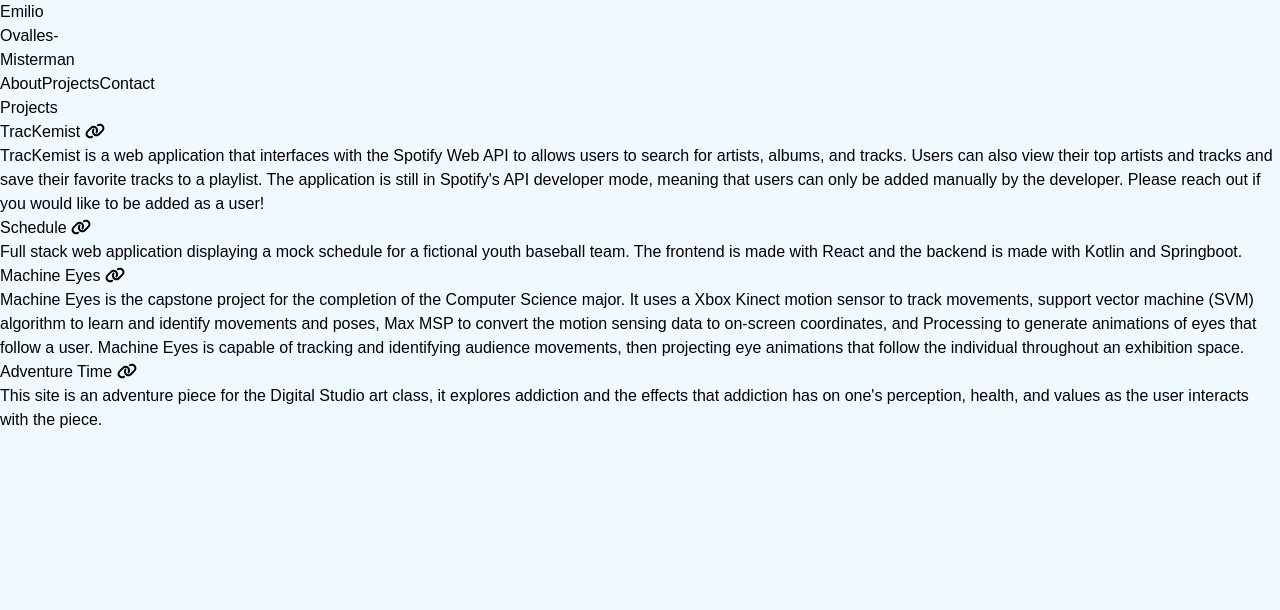
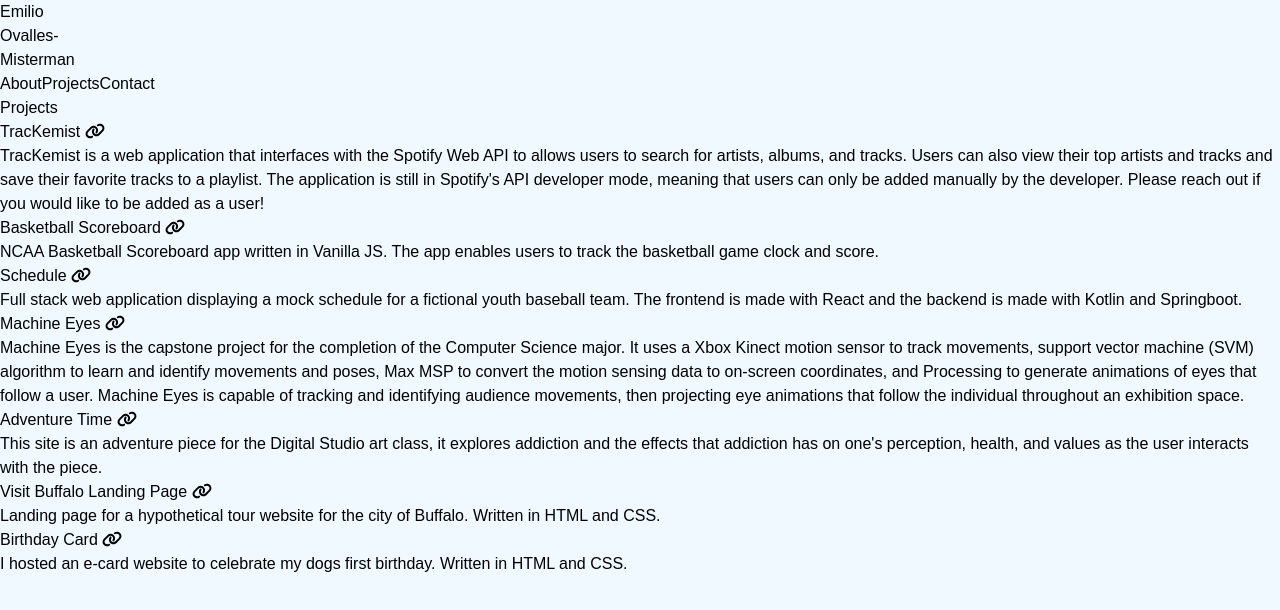
Before and after one commit to eomisterman/portfolio, a React (Vite) app: page /projects in a window 1280 px wide. Shown: the top 610 px of the page. Built offline with nearby package versions, Linux system fonts and the light colour scheme; a web font is replaced by a local one.

Commit message:
added scrimba projects and increased the font size globally

```diff
--- a/src/App.jsx
+++ b/src/App.jsx
@@ -23,11 +23,11 @@ const App = () => {
 export default App;
 
 const Home = () => {
-  const style = "text-normal font-light m-2 sm:m-8 text-slate-700"
+  const style = "text-lg sm:text-2xl font-light m-2 sm:m-8 text-slate-700"
   return (
     <article className="h-screen table w-full">
       <div className="table-cell align-middle text-center">
-        <h1 className="text-2xl sm:text-5xl font-bold mb-12 text-slate-700">Emilio Ovalles-Misterman</h1>
+        <h1 className="text-3xl sm:text-6xl font-bold mb-12 text-slate-700">Emilio Ovalles-Misterman</h1>
         <Link to="/about" className={style}>About</Link>
         <Link to="/projects" className={style}>Projects</Link>
         <Link to="/contact" className={style}>Contact</Link>
--- a/src/components/About.jsx
+++ b/src/components/About.jsx
@@ -2,8 +2,8 @@ const About = () => {
   return (
     <>
       {/* <Sidebar /> */}
-      <section className="p-8 sm:p-16 text-sm text-slate-700">
-        <h2 className="text-3xl sm:text-2xl font-extrabold mb-16">About</h2>
+      <section className="p-8 sm:p-16 text-md text-slate-700">
+        <h2 className="text-3xl sm:text-4xl font-extrabold mb-16">About</h2>
         <div className="mb-16">
           <p className="max-w-lg">
             Emilio Ovalles-Misterman is a curious software engineer with a
--- a/src/components/Contact.jsx
+++ b/src/components/Contact.jsx
@@ -2,16 +2,16 @@ const Contact = () => {
   return (
     <>
       {/* <Sidebar /> */}
-      <section className="p-8 sm:p-16 text-sm text-slate-700">
-        <h1 className="text-3xl sm:text-2xl font-extrabold mb-12 w-full h-fit">
+      <section className="p-8 sm:p-16 text-md text-slate-700">
+        <h1 className="text-3xl sm:text-4xl font-extrabold mb-12 w-full h-fit">
           Contact
         </h1>
-        <h4 className="text-xl font-semibold mb-1 w-full">LinkedIn</h4>
-        <p className="mb-4 break-all">linkedin.com/in/emilio-ovalles-misterman</p>
-        <h4 className="text-xl font-semibold mb-1 w-full">Email</h4>
-        <p className="mb-4 break-all">emilio.ovallesmisterman@outlook.com</p>
-        <h4 className="text-xl font-semibold mb-1 w-full">GitHub</h4>
-        <p className="mb-4 break-all">github.com/eomisterman</p>
+        <h4 className="text-2xl font-semibold mb-2 w-full">LinkedIn</h4>
+        <p className="mb-8 break-all">linkedin.com/in/emilio-ovalles-misterman</p>
+        <h4 className="text-2xl font-semibold mb-2 w-full">Email</h4>
+        <p className="mb-8 break-all">emilio.ovallesmisterman@outlook.com</p>
+        <h4 className="text-2xl font-semibold mb-2 w-full">GitHub</h4>
+        <p className="mb-8 break-all">github.com/eomisterman</p>
       </section>
     </>
   );
--- a/src/components/Projects.jsx
+++ b/src/components/Projects.jsx
@@ -4,12 +4,14 @@ import { faLink } from "@fortawesome/free-solid-svg-icons";
 const Projects = () => {
   return (
     <>
-      <section className="basis-auto p-8 sm:p-16 text-sm text-slate-700 h-auto overflow-y-scroll w-full">
-        <h2 className="text-3xl sm:text-2xl font-bold mb-12">Projects</h2>
+      <section className="basis-auto p-8 sm:p-16 text-md text-slate-700 h-auto overflow-y-scroll w-full">
+        <h2 className="text-3xl sm:text-4xl font-bold mb-12">Projects</h2>
         <div className="mb-8 h-fit">
           <a
             href="https://trackemist.netlify.app"
-            className="text-xl font-semibold hover:text-sky-300"
+            target="_blank"
+            rel="noreferrer"
+            className="text-2xl font-semibold hover:text-sky-300"
           >
             TracKemist {<FontAwesomeIcon icon={faLink} />}
           </a>
@@ -19,8 +21,23 @@ const Projects = () => {
         </div>
         <div className="mb-8">
           <a
+            href="https://gentle-cheesecake-7cb3cb.netlify.app/"
+            target="_blank"
+            rel="noreferrer"
+            className="text-2xl font-semibold mb-1 hover:text-sky-300"
+          >
+            Basketball Scoreboard {<FontAwesomeIcon icon={faLink} />}
+          </a>
+          <p className="py-2 max-w-lg">
+            NCAA Basketball Scoreboard app written in Vanilla JS. The app enables users to track the basketball game clock and score.
+          </p>
+        </div>
+        <div className="mb-8">
+          <a
             href="https://github.com/eomisterman/gamechanger_app"
-            className="text-xl font-semibold mb-1 hover:text-sky-300"
+            target="_blank"
+            rel="noreferrer"
+            className="text-2xl font-semibold mb-1 hover:text-sky-300"
           >
             Schedule {<FontAwesomeIcon icon={faLink} />}
           </a>
@@ -31,7 +48,9 @@ const Projects = () => {
         <div className="mb-8">
           <a
             href="https://github.com/eomisterman/machine-eyes"
-            className="text-xl font-semibold mb-1 hover:text-sky-300"
+            target="_blank"
+            rel="noreferrer"
+            className="text-2xl font-semibold mb-1 hover:text-sky-300"
           >
             Machine Eyes {<FontAwesomeIcon icon={faLink} />}
           </a>
@@ -39,10 +58,12 @@ const Projects = () => {
             Machine Eyes is the capstone project for the completion of the Computer Science major. It uses a Xbox Kinect motion sensor to track movements, support vector machine (SVM) algorithm to learn and identify movements and poses, Max MSP to convert the motion sensing data to on-screen coordinates, and Processing to generate animations of eyes that follow a user. Machine Eyes is capable of tracking and identifying audience movements, then projecting eye animations that follow the individual throughout an exhibition space.
           </p>
         </div>
-        <div>
+        <div className="mb-8">
           <a
             href="https://github.com/eomisterman/adventure_time"
-            className="text-xl font-semibold mb-1 hover:text-sky-300"
+            target="_blank"
+            rel="noreferrer"
+            className="text-2xl font-semibold mb-1 hover:text-sky-300"
           >
             Adventure Time {<FontAwesomeIcon icon={faLink} />}
           </a>
@@ -52,7 +73,32 @@ const Projects = () => {
             perception, health, and values as the user interacts with the piece.
           </p>
         </div>
-        {/* Add more projects here! */}
+        <div className="mb-8">
+          <a
+            href="https://animated-pothos-b92fee.netlify.app/"
+            target="_blank"
+            rel="noreferrer"
+            className="text-2xl font-semibold mb-1 hover:text-sky-300"
+          >
+            Visit Buffalo Landing Page {<FontAwesomeIcon icon={faLink} />}
+          </a>
+          <p className="py-2 max-w-lg">
+            Landing page for a hypothetical tour website for the city of Buffalo. Written in HTML and CSS.
+          </p>
+        </div>
+        <div className="mb-8">
+          <a
+            href="https://papaya-crostata-69f5dc.netlify.app/"
+            target="_blank"
+            rel="noreferrer"
+            className="text-2xl font-semibold mb-1 hover:text-sky-300"
+          >
+            Birthday Card {<FontAwesomeIcon icon={faLink} />}
+          </a>
+          <p className="py-2 max-w-lg">
+            I hosted an e-card website to celebrate my dogs first birthday. Written in HTML and CSS.
+          </p>
+        </div>
       </section>
     </>
   );
--- a/src/components/Sidebar.jsx
+++ b/src/components/Sidebar.jsx
@@ -5,12 +5,12 @@ const Sidebar = () => {
     <>
       <section className="shrink-0 m-8 sm:m-16 sm:mr-8 sm:basis-48 text-slate-700">
         <section>
-          <h1 className="text-xl sm:text-3xl font-bold">
+          <h1 className="text-2xl sm:text-4xl font-bold">
             Emilio <br /> Ovalles- <br /> Misterman
           </h1>
         </section>
 
-        <section className="text-md sm:text-md font-thin mt-16">
+        <section className="text-md sm:text-lg font-thin mt-16">
           <Link to="/about" className="block w-full mb-4">
             About
           </Link>
```
